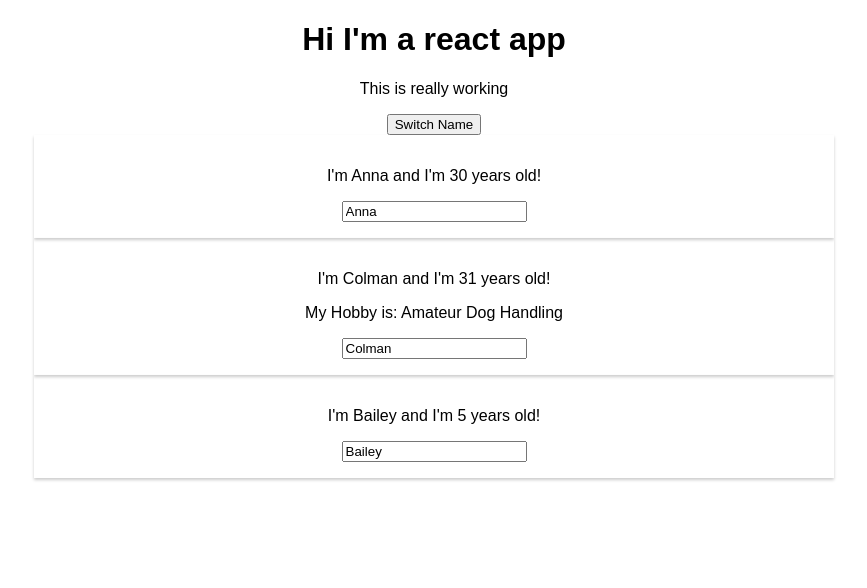
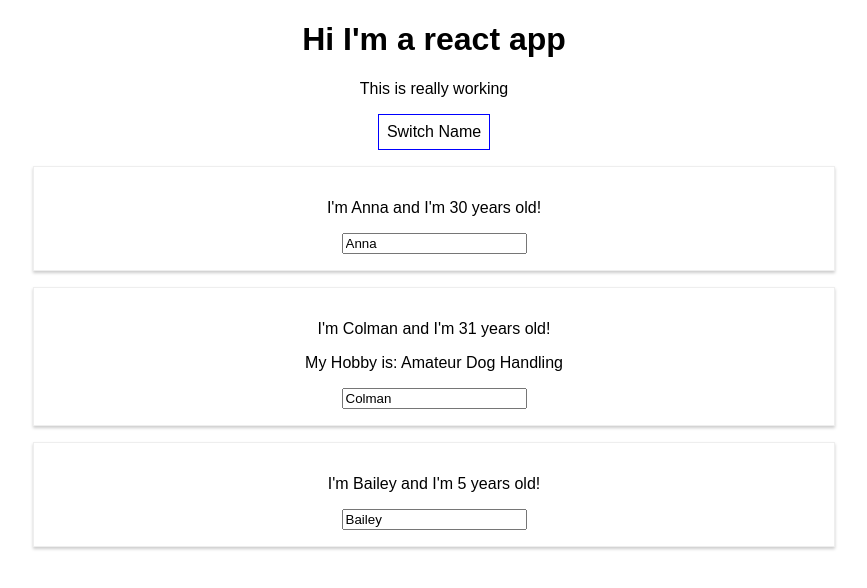
Before and after one commit to ColmanC19/React---The-Complete-Guide-incl-Hooks-React-Router-Redux-, a React (Create React App) app: page / in a window 1280 px wide. Shown: the top 588 px of the page, without its empty margins (206-1073 px from the left). Built offline with nearby package versions, Linux system fonts and the light colour scheme.

Commit message:
add styling

```diff
--- a/src/App.js
+++ b/src/App.js
@@ -37,11 +37,20 @@
 
   }
   render() {
+    const style = {
+      backgroundColor: "white",
+      font: "inherit",
+      border: "1px solid blue",
+      padding: "8px",
+      cursor: "pointer"
+    }
     return (
       <div className="App">
       <h1>Hi I'm a react app</h1>
       <p>This is really working</p>
-      <button onClick={() => this.switchNameHandler('ANNA!')}>Switch Name</button>
+      <button
+      style={style}
+      onClick={() => this.switchNameHandler('ANNA!')}>Switch Name</button>
       <Person
       name= {this.state.persons[0].name}
       age= {this.state.persons[0].age}/>
--- a/src/Person/Person.css
+++ b/src/Person/Person.css
@@ -1,8 +1,9 @@
 .Person {
     width: 60%;
-    margin: auto;
-    broder: 1px solid #eee;
+    margin: 16px auto;
+    border: 1px solid #eee;
     box-shadow: 0 2px 3px #ccc;
     padding: 16px;
     text-align: center;
+
 }
```
